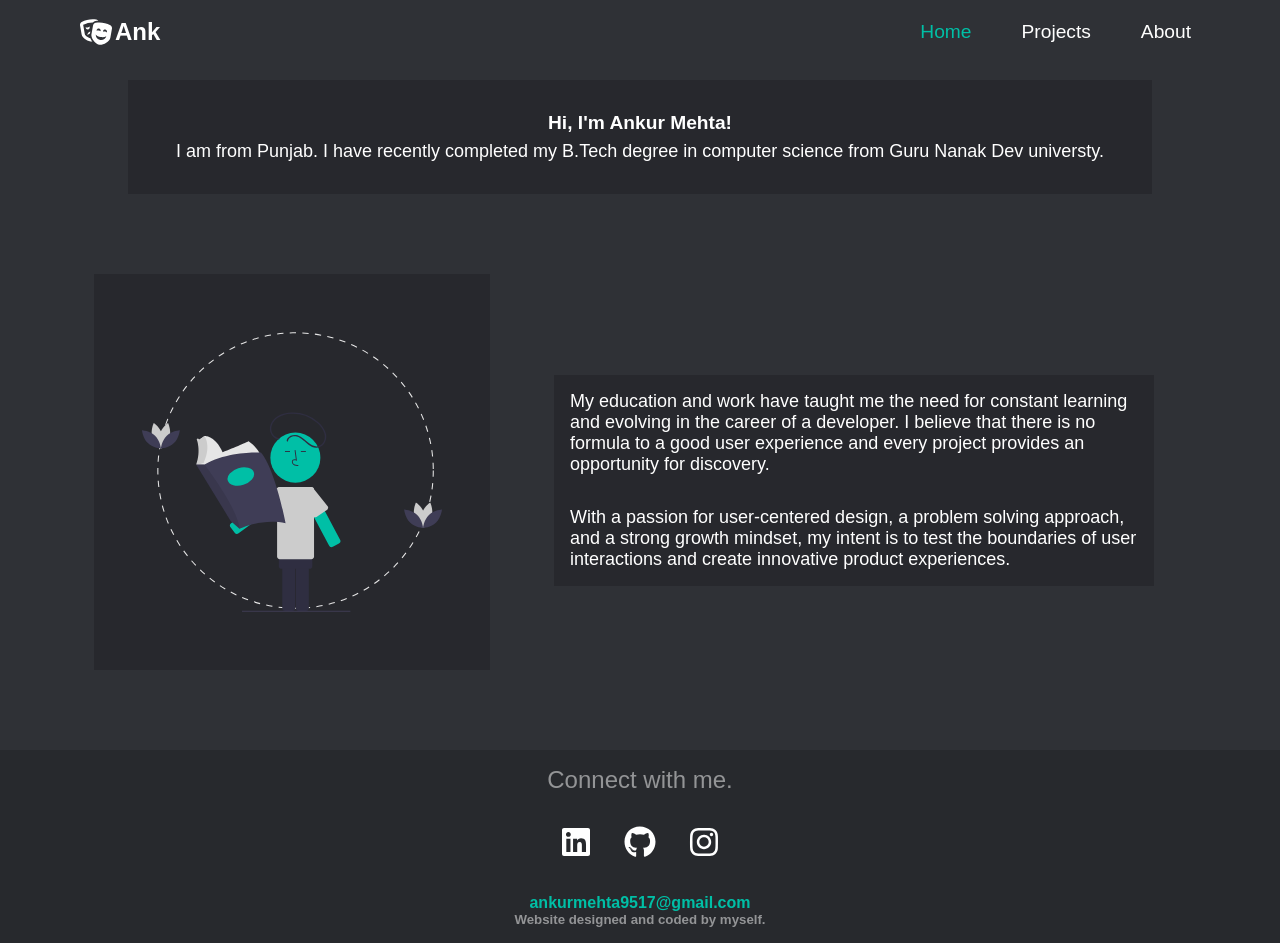
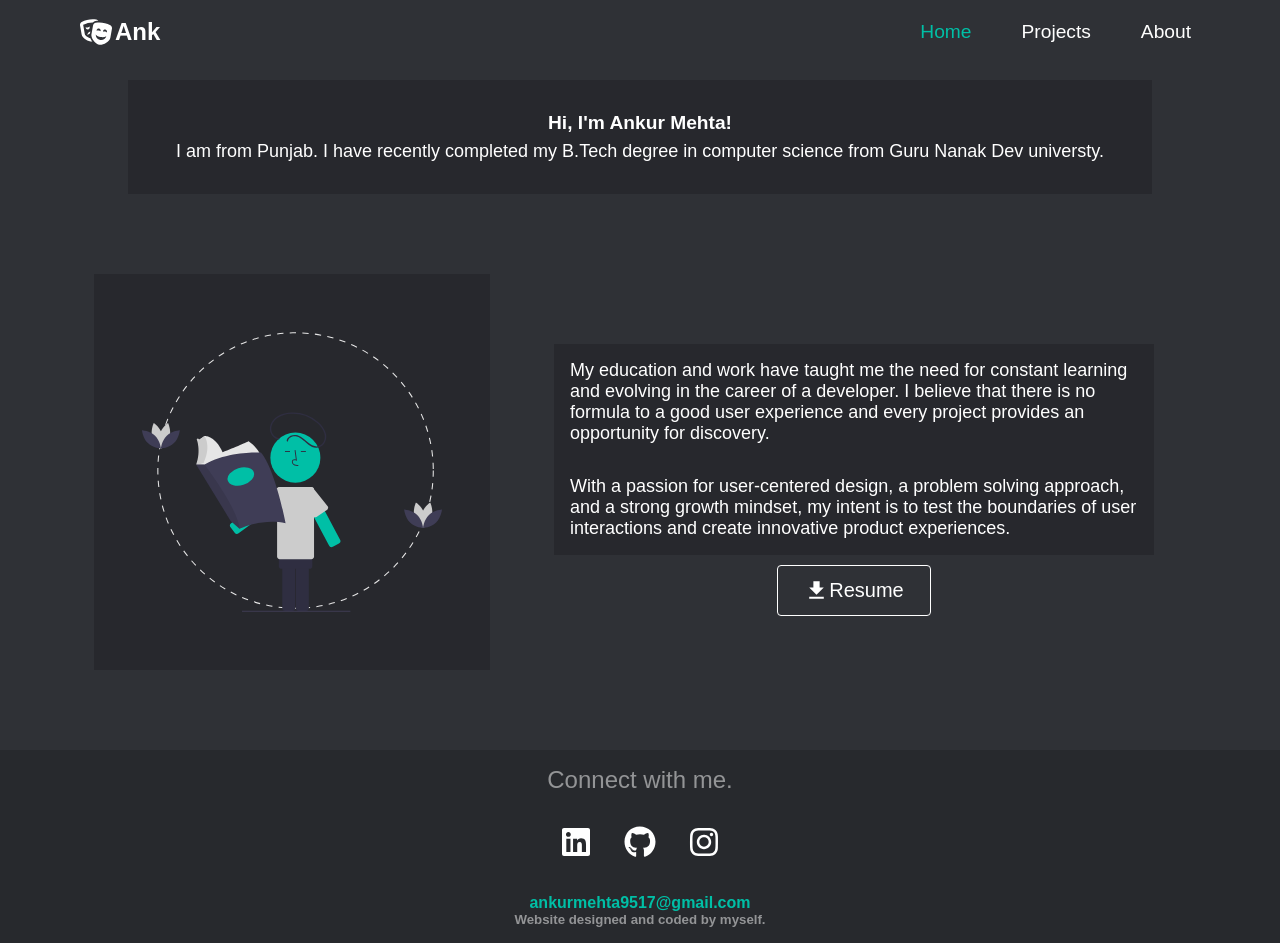
Before and after one commit to AnkurMehta007/portfolio-website, a React (Create React App) app: page /about in a window 1280 px wide. Built offline with nearby package versions, Linux system fonts and the light colour scheme.

Commit message:
added resume button

```diff
--- a/src/component/Card.jsx
+++ b/src/component/Card.jsx
@@ -5,7 +5,7 @@ import { GoCreditCard } from "react-icons/go";
 import { IconContext } from "react-icons/lib";
 import { BsCloudDrizzle } from "react-icons/bs";
 
-function Card({ img, heading, desc }) {
+function Card({ img, heading, desc, technologies, repolink }) {
   let icon = 0;
   if (img === "credit") {
     icon = <GoCreditCard />;
@@ -25,9 +25,9 @@ function Card({ img, heading, desc }) {
             <h2>{heading}</h2>
             <p>{desc}</p>
             <p>
-              <span>Technologies:-</span> Html,Css,Javascript and react.
+              <span>Technologies:-</span> {technologies}
             </p>
-            <a href="https://github.com/AnkurMehta007">
+            <a href={repolink}>
               <Button buttonStyle="btn--outline" buttonSize="btn--medium">
                 Github
               </Button>
--- a/src/component/HeroSection.css
+++ b/src/component/HeroSection.css
@@ -103,4 +103,7 @@
     margin: 0%;
     padding: 0;
   }
+  .image-animation {
+    animation: none;
+  }
 }
--- a/src/component/Navbar.jsx
+++ b/src/component/Navbar.jsx
@@ -6,7 +6,8 @@ import { IconContext } from "react-icons/lib";
 
 function Navbar() {
   const [click, setClick] = useState(false);
-  const handleChange = () => setClick(!click);
+  const handleChange = () => setClick(false);
+  const handleChangeToggle = () => setClick(!click);
   const [showBackground, setShowBackground] = useState([true, false, false]);
 
   return (
@@ -19,7 +20,7 @@ function Navbar() {
               <h1>Ank</h1>
             </Link>
             <Link to="#">
-              <div className="toggleButton" onClick={handleChange}>
+              <div className="toggleButton" onClick={handleChangeToggle}>
                 {click ? <FaTimes /> : <FaBars />}
               </div>
             </Link>
--- a/src/component/card.css
+++ b/src/component/card.css
@@ -4,7 +4,6 @@
   align-items: center;
   flex-direction: column;
   margin: 20px;
-
   transition: 200ms;
   background-color: #2f3136;
 }
--- a/src/pages/aboutpage/Aboutpage.css
+++ b/src/pages/aboutpage/Aboutpage.css
@@ -50,6 +50,10 @@
 }
 .about-text-container {
   margin: 1rem 2rem;
+  display: flex;
+  flex-direction: column;
+  justify-content: space-around;
+  align-items: center;
 }
 .about-text-container p {
   background-color: var(--second-color);
@@ -58,6 +62,15 @@
   color: var(--secondry-color);
   font-size: large;
   padding: 1rem;
+}
+.about-text-container a {
+  text-decoration: none;
+}
+
+.about-text-container button {
+  margin-top: 10px;
+  display: flex;
+  align-items: center;
 }
 
 @media (max-width: 960px) {
--- a/src/pages/aboutpage/Aboutpage.jsx
+++ b/src/pages/aboutpage/Aboutpage.jsx
@@ -1,5 +1,7 @@
 import React from "react";
+import { Button } from "../../component/Button";
 import "./Aboutpage.css";
+import { MdDownload } from "react-icons/md";
 
 function Aboutpage() {
   return (
@@ -19,6 +21,7 @@ function Aboutpage() {
               <img src="images/reading.svg" alt="hello" />
             </div>
             <div className="about-text-container">
+              <div className="paragraph">
                 <p>
                   My education and work have taught me the need for constant
                   learning and evolving in the career of a developer. I believe
@@ -27,10 +30,17 @@ function Aboutpage() {
                 </p>
                 <p>
                   With a passion for user-centered design, a problem solving
-                approach, and a strong growth mindset, my intent is to test the
-                boundaries of user interactions and create innovative product
-                experiences.
+                  approach, and a strong growth mindset, my intent is to test
+                  the boundaries of user interactions and create innovative
+                  product experiences.
                 </p>
+              </div>
+              <a href="./resume.doc" download="ankur_resume">
+                <Button buttonStyle="btn--outline" buttonSize="btn--large">
+                  <MdDownload style={{ fontSize: "25px" }} />
+                  Resume
+                </Button>
+              </a>
             </div>
           </div>
         </div>
--- a/src/pages/projects/data.js
+++ b/src/pages/projects/data.js
@@ -2,9 +2,13 @@ export const objOne = {
   img: "credit",
   heading: "Credit Card",
   desc: "It is a website where a company showcase its services related to card transactions.",
+  technologies: "Html,Css,Javascript and React.",
+  repolink: "https://github.com/AnkurMehta007/credit-card",
 };
 export const objTwo = {
   img: "weather",
   heading: "Weather",
   desc: "It is a website that shows weather and temperature. Here the background is changed according to the weather.",
+  technologies: "Html,Css,Javascript and React.",
+  repolink: "https://github.com/AnkurMehta007/weather-app",
 };
```
Also changed, not shown: 2 other files (tests, documents, lock files or other folders). Lines whose indentation alone changed are shown as unchanged.
